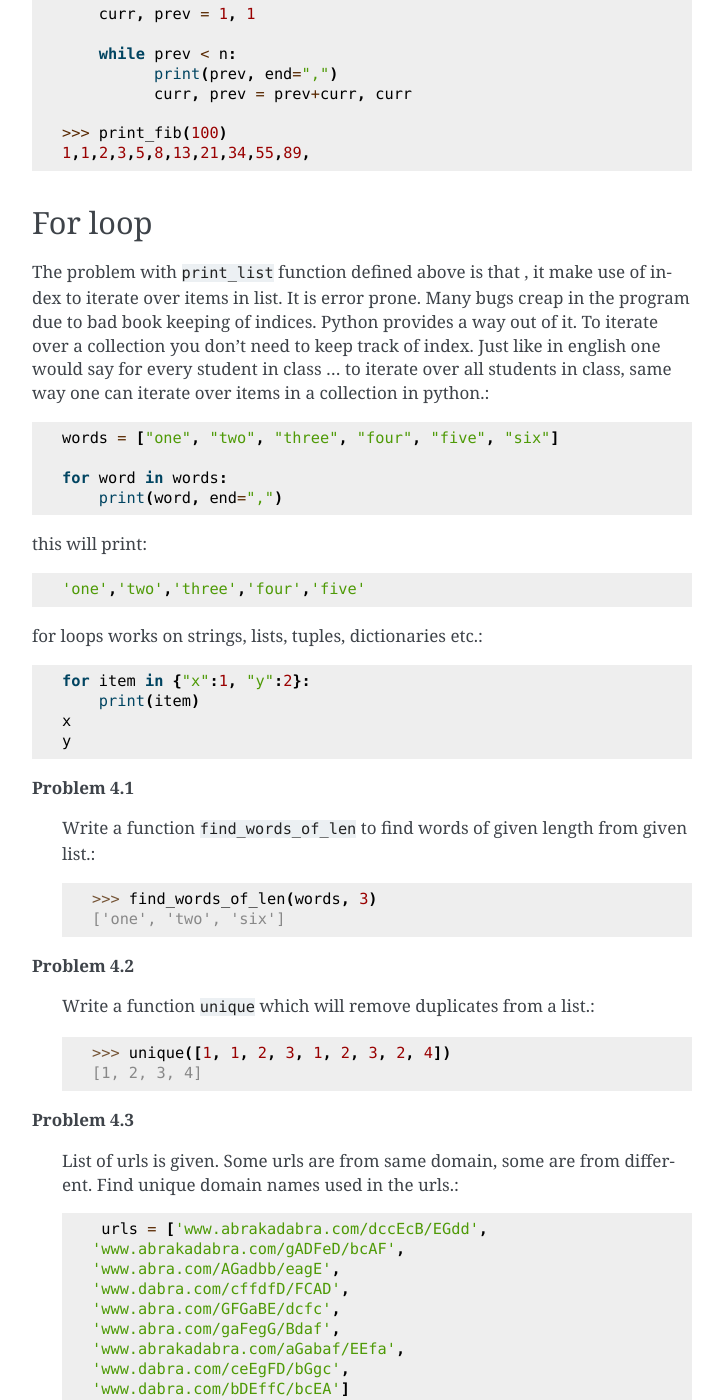
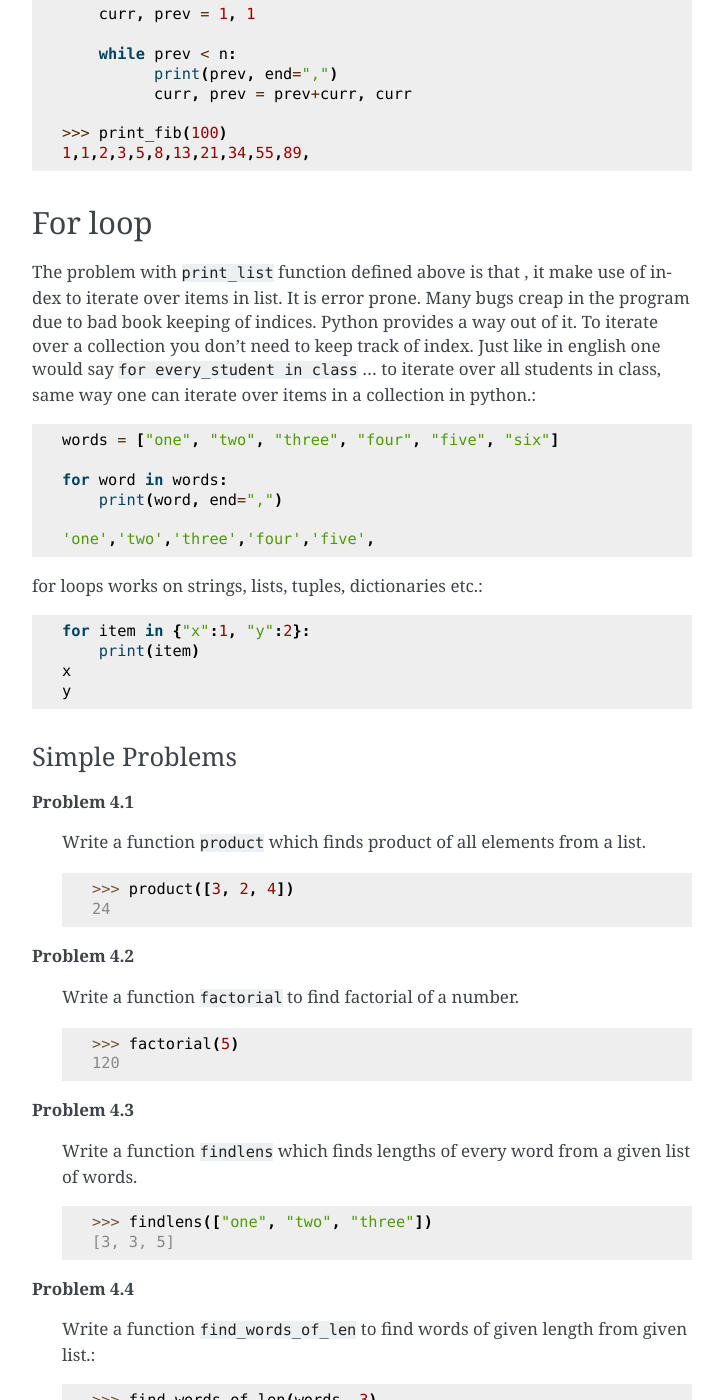
Before and after one commit to vikipedia/python-trainings, a Sphinx documentation site: the page built from online_course/source/module1/day4.rst, in a window 1280 px wide and 1400 px high, scrolled down 1697 px. Shown: the whole window, without its empty margins (388-1111 px from the left). Built offline with Sphinx 7.4.7, drawn with Linux system fonts in a browser that asks for light colours; some of the changed text lies outside the part shown.

Commit message:
problems for loops and condition

```diff
--- a/online_course/source/module1/day3.rst
+++ b/online_course/source/module1/day3.rst
@@ -28,7 +28,6 @@
   - A reusable function takes all that is required as argument.
 
 Style guide
------------
   - Give meaningful names to functions
   - Give meaningful names to variables
   - Write code to be read by humans first then by machine.
--- a/online_course/source/module1/day4.rst
+++ b/online_course/source/module1/day4.rst
@@ -96,17 +96,15 @@
 index to iterate over items in list. It is error prone. Many bugs creap in the
 program due to bad book keeping of indices. Python provides a way out of it. To
 iterate over a collection you don't need to keep track of index. Just like in
-english one would say for every student in class ... to iterate over all students
-in class, same way one can iterate over items in a collection in python.::
+english one would say ``for every_student in class`` ... to iterate over all
+students in class, same way one can iterate over items in a collection in python.::
 
   words = ["one", "two", "three", "four", "five", "six"]
 
   for word in words:
       print(word, end=",")
 
-this will print::
-
-  'one','two','three','four','five'
+  'one','two','three','four','five',
 
 for loops works on strings, lists, tuples, dictionaries etc.::
 
@@ -115,9 +113,32 @@
   x
   y
 
-
+Simple Problems
+^^^^^^^^^^^^^^^
 
 **Problem 4.1**
+
+  Write a function ``product`` which finds product of all elements from a list.
+
+    >>> product([3, 2, 4])
+    24
+
+**Problem 4.2**
+
+  Write a function ``factorial`` to find factorial of a number.
+
+  >>> factorial(5)
+  120
+
+**Problem 4.3**
+
+  Write a function ``findlens`` which finds lengths of every word from a given
+  list of words.
+
+    >>> findlens(["one", "two", "three"])
+    [3, 3, 5]
+
+**Problem 4.4**
 
   Write a function ``find_words_of_len`` to find words of given length from
   given list.::
@@ -125,14 +146,17 @@
     >>> find_words_of_len(words, 3)
     ['one', 'two', 'six']
 
-**Problem 4.2**
+Medium level Problems
+^^^^^^^^^^^^^^^^^^^^^
+
+**Problem 4.5**
 
   Write a function ``unique`` which will remove duplicates from a list.::
 
     >>> unique([1, 1, 2, 3, 1, 2, 3, 2, 4])
     [1, 2, 3, 4]
 
-**Problem 4.3**
+**Problem 4.6**
 
   List of urls is given. Some urls are from same domain, some are from different.
   Find unique domain names used in the urls.::
@@ -147,34 +171,35 @@
    'www.dabra.com/ceEgFD/bGgc',
    'www.dabra.com/bDEffC/bcEA']
 
-**Problem 4.4**
+**Problem 4.7**
 
-  Write a function `min2` which find minimum from given two numbers. Also write
-  a function `min3` which can find minimum number from given 3 numbers. Do not
-  make use of bulit in `min` function.
+  Write a function ``min2`` which find minimum from given two numbers. Also write
+  a function ``min3`` which can find minimum number from given 3 numbers. Do not
+  make use of bulit in ``min`` function.
 
 
-**Problem 4.5**
+**Problem 4.8**
 
+  Write a function ``rearramge_max`` to rearrange digits of an integer so as to
+  make maximum integer from it.
 
-
-
+    >>> rearramge_max(1312)
+    3211
 
 
 - Python modules - some built in modules os, sys
 
-**Problem 4.1**
+**Problem 4.9**
 
-Write a function `listdir` which will print filenames and folder names in a
-given folder, such that before every folder it prints a charecter d, and before
-every file it prints f.::
+  Write a function ``listdir`` which will print filenames and folder names in a
+  given folder, such that before every folder it prints a charecter d, and before
+  every file it prints f.::
 
-  >>> listdir("/home/vikrant/training")
-  d arcesium_batch1_module1
-  f notes.tex
-  f hello.py
-  f scratch.ipynb
-
+    >>> listdir("/home/vikrant/training")
+    d arcesium_batch1_module1
+    f notes.tex
+    f hello.py
+    f scratch.ipynb
 
 
 - Writing your own modules
--- a/online_course/source/module1/index.rst
+++ b/online_course/source/module1/index.rst
@@ -11,6 +11,7 @@
    day2.rst
    day3.rst
    day4.rst
+   day5.rst
 
    problems.rst
    assignments.rst
```
